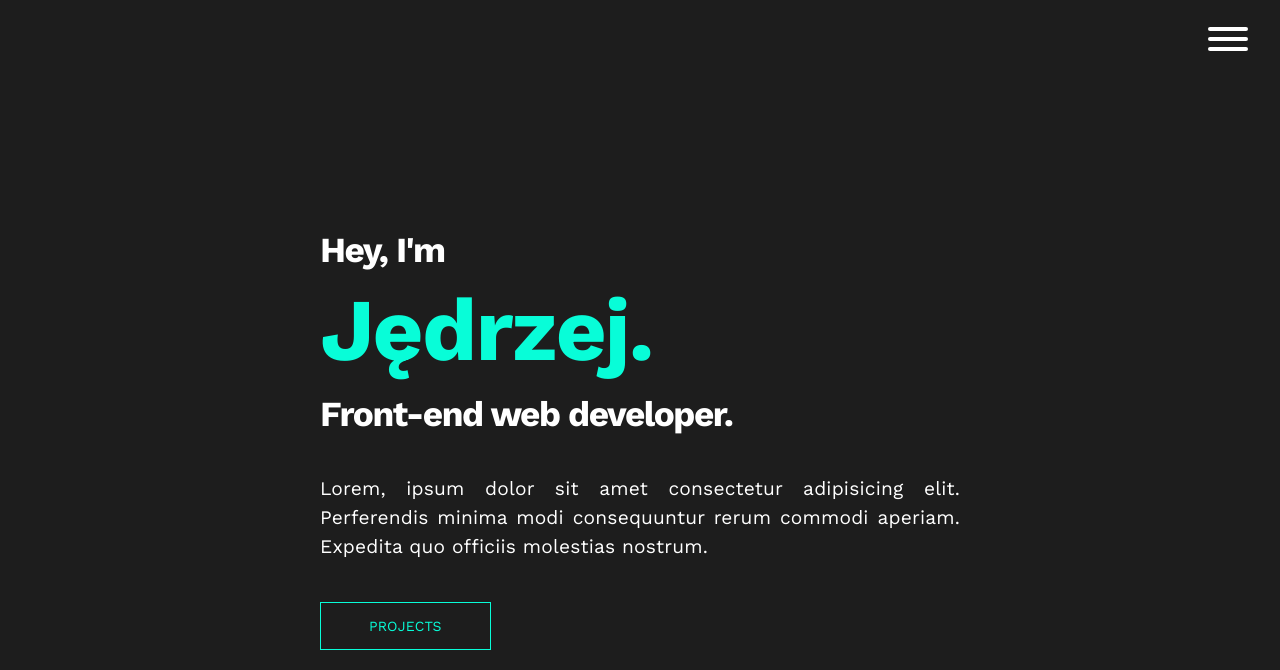
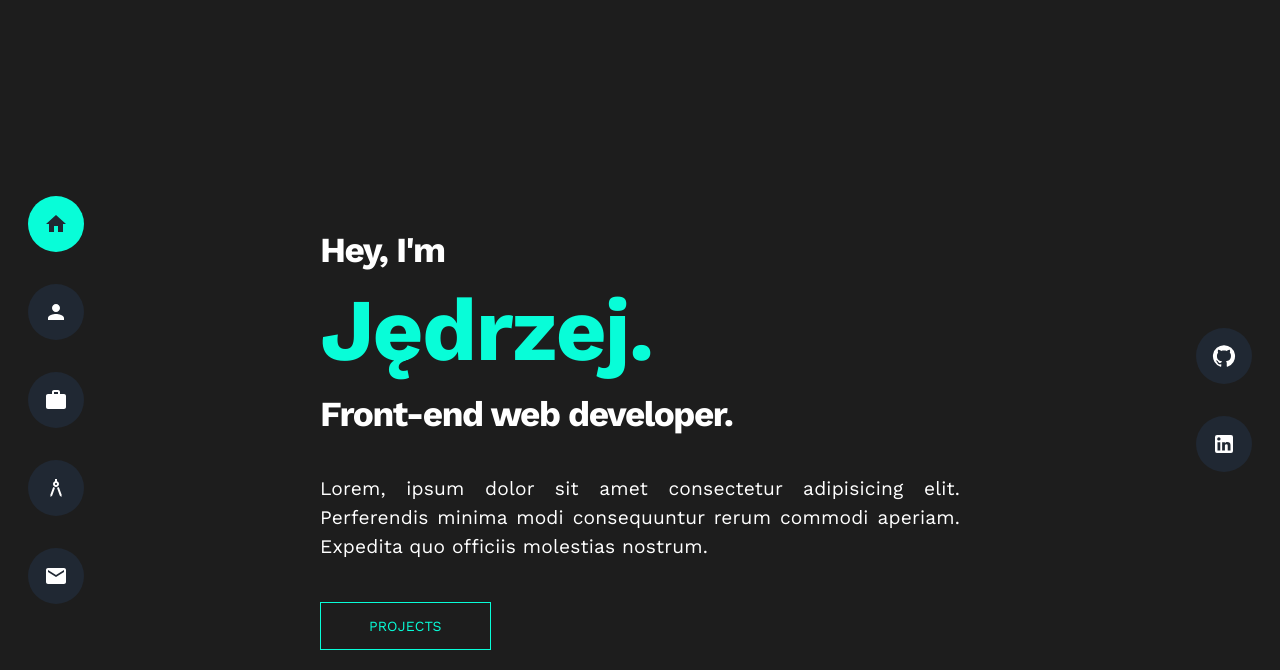
Before and after one commit to Nilphym/Portfolio, a React (Create React App) app: page / in a window 1280 px wide. Shown: the top 670 px of the page. Built offline with nearby package versions, Linux system fonts and the light colour scheme.

Commit message:
Add desktop navigation to layout

```diff
--- a/src/Layout.tsx
+++ b/src/Layout.tsx
@@ -1,15 +1,20 @@
 import React from 'react';
 import { Outlet } from 'react-router-dom';
-import { Box, styled } from '@mui/material';
+import { Box, styled, useMediaQuery } from '@mui/material';
+import { useTheme } from '@mui/material/styles';
 
-import { NavMobile } from './components';
+import { NavMobile, NavDesktop, NavDesktopSocials } from './components';
 
-const Container = styled(Box)({
+const Container = styled(Box)(({ theme }) => ({
+  position: 'relative',
   display: 'grid',
   height: '100vh',
   padding: '0 2rem',
-  gridTemplateRows: 'min-content 2fr'
-});
+  gridTemplateRows: 'min-content 2fr',
+  [theme.breakpoints.up('md')]: {
+    padding: '0 8rem'
+  }
+}));
 
 const Header = styled(Box)({
   display: 'flex',
@@ -20,12 +25,15 @@ const Header = styled(Box)({
 });
 
 export const Layout = () => {
+  const theme = useTheme();
+  const matches = useMediaQuery(theme.breakpoints.up('md'));
+
   return (
     <Container>
-      <Header>
-        <NavMobile />
-      </Header>
+      <Header>{!matches && <NavMobile />}</Header>
+      {matches && <NavDesktop />}
       <Outlet />
+      {matches && <NavDesktopSocials />}
     </Container>
   );
 };
```
